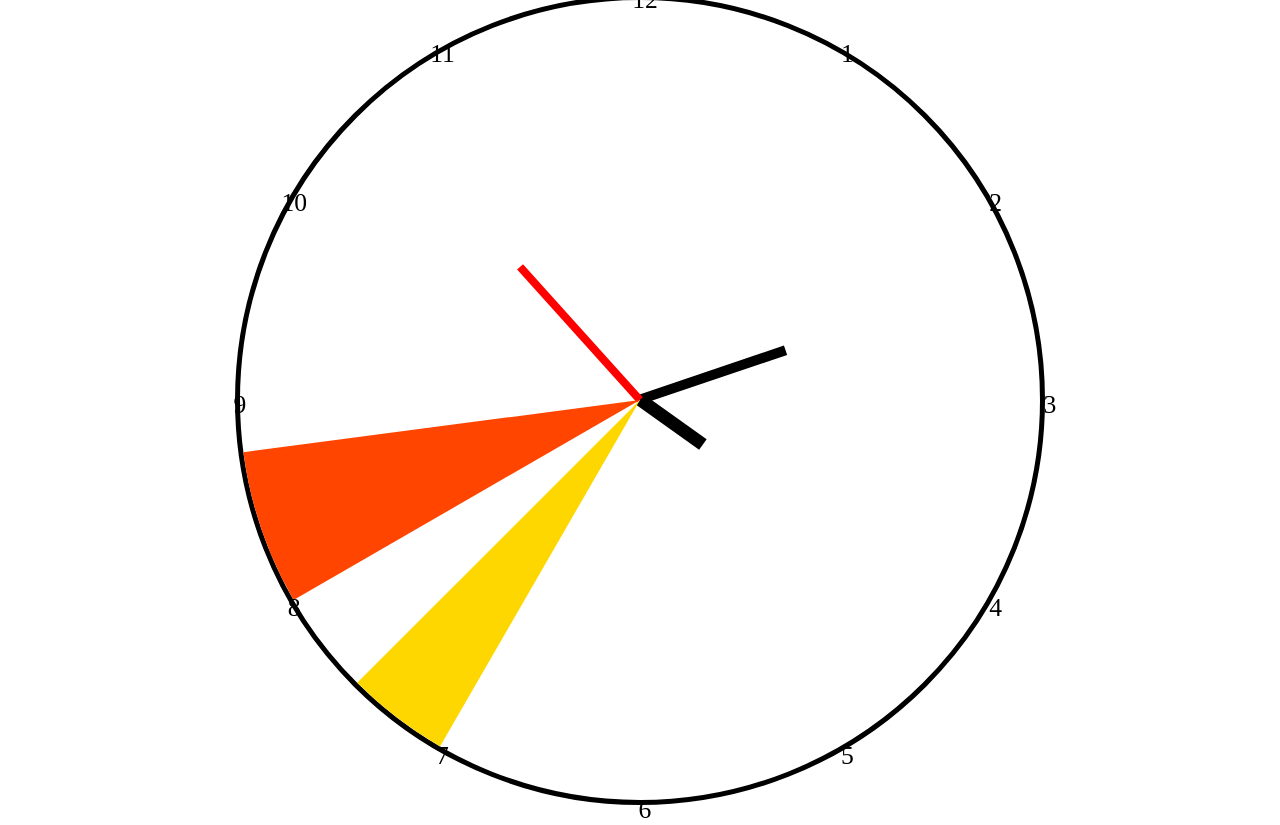
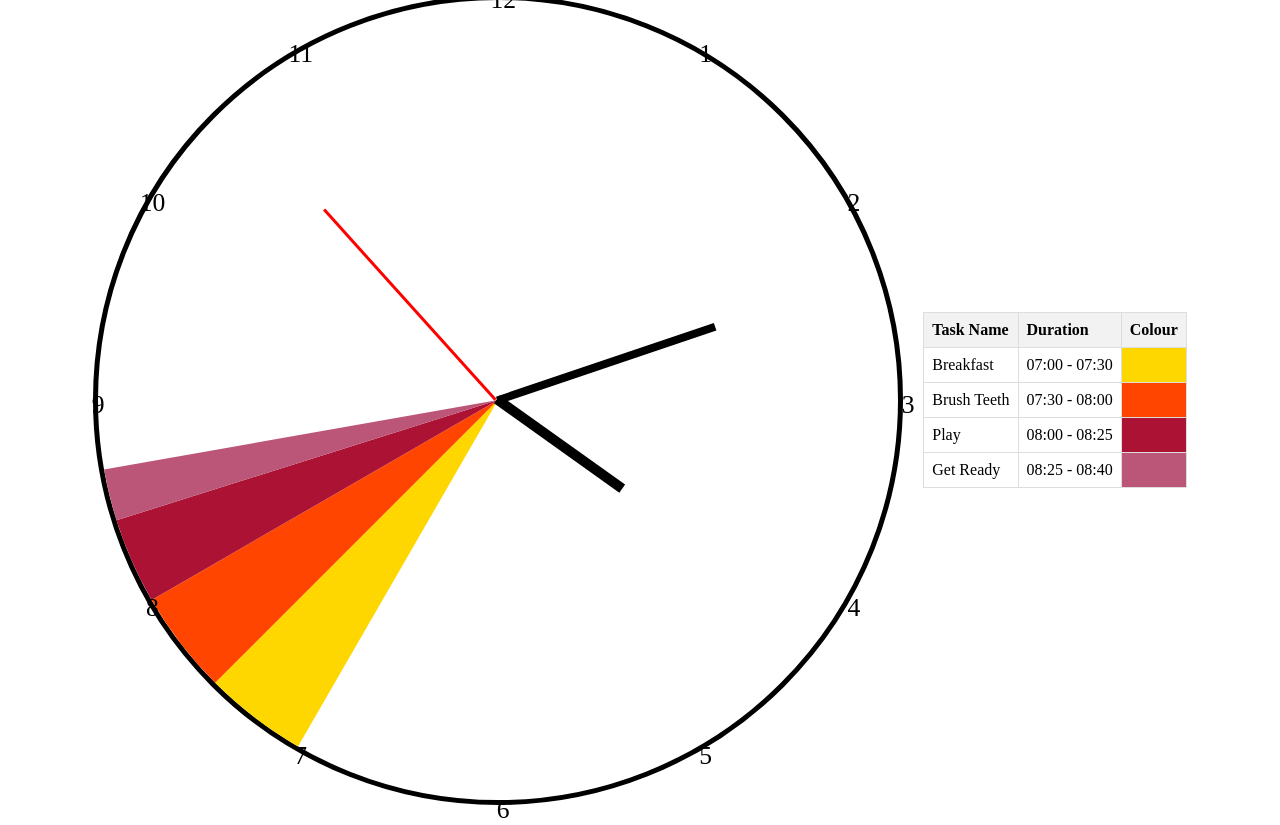
Before and after one commit to michnmi/schedule_clock, a Flask app: page / in a window 1280 px wide. Run offline with Flask 3, Linux system fonts and the light colour scheme.

Commit message:
Display table next to clock with tasks/colours/durations #1

```diff
--- a/static/script.js
+++ b/static/script.js
@@ -46,8 +46,9 @@ function timeToAngle(time) {
 
 let tasks = [
     { start: '07:00', end: '07:30', description: 'Breakfast', color: '#FFD700' },
-    { start: '08:00', end: '08:45', description: 'Study', color: '#FF4500' },
-    // ... other tasks
+    { start: '07:30', end: '08:00', description: 'Brush Teeth', color: '#FF4500' },
+    { start: '08:00', end: '08:25', description: 'Play', color: '#AB1234' },
+    { start: '08:25', end: '08:40', description: 'Get Ready', color: '#BC5678' },
 ];
 
 
@@ -61,7 +62,7 @@ function updateClockHands() {
     const minutes = now.getMinutes();
     const hours = now.getHours();
 
-    const secondDegrees = (seconds / 60) * 360; // Add 90 to offset the initial 90 degrees
+    const secondDegrees = (seconds / 60) * 360;
     const minuteDegrees = (minutes / 60) * 360 + (seconds/60) * 6;
     const hourDegrees = ((hours % 12) / 12 ) * 360 + (minutes/60) * 30;
 
@@ -91,6 +92,34 @@ function positionNumbers() {
     });
 }
 
+function populateTaskTable(tasks) {
+    const tableBody = document.getElementById('taskTableBody');
+    tableBody.innerHTML = ''; // Clear existing content
+
+    tasks.forEach(task => {
+        const row = document.createElement('tr');
+
+        // Task Name
+        const nameCell = document.createElement('td');
+        nameCell.textContent = task.description;
+        row.appendChild(nameCell);
+
+        // Task Duration
+        const durationCell = document.createElement('td');
+        durationCell.textContent = `${task.start} - ${task.end}`;
+        row.appendChild(durationCell);
+
+        // Task Colour
+        const colourCell = document.createElement('td');
+        colourCell.style.backgroundColor = task.color;
+        row.appendChild(colourCell);
+
+        tableBody.appendChild(row);
+    });
+}
+
+populateTaskTable(tasks);
+
 // Initial positioning
 positionNumbers();
 
--- a/static/style.css
+++ b/static/style.css
@@ -30,7 +30,7 @@ body {
 
 .hand {
     position: absolute;
-    bottom: 50%; /* Pivot point at the center of the clock */
+    bottom: 50%;
     left: 50%;
     transform-origin: 50% 100%;
     background-color: black;
@@ -38,58 +38,74 @@ body {
 
 .number {
     position: absolute;
-    font-size: 2vw; /* Responsive font size */
-    width: 30px; /* Fixed width for consistency */
-    height: 30px; /* Fixed height for consistency */
+    font-size: 2vw;
+    width: 30px;
+    height: 30px;
     text-align: center;
-    line-height: 30px; /* For vertical alignment */
+    line-height: 30px;
     transform-origin: center;
     z-index: 10;
 }
 
 
 #hour-hand {
-    width: 1vw; /* Responsive width */
-    height: 6vw; /* Responsive height, adjust based on clock size */
-    bottom: 50%; /* Centering the hand */
+    width: 0.8vw;
+    height: 12vw;
+    bottom: 50%;
     left: calc(50% - 0.5vw); /* Centering based on width */
     background-color: black;
     transform-origin: 50% 100%;
+    z-index: 9;
+
 }
 
 #minute-hand {
-    width: 0.8vw; /* Slightly thinner than the hour hand */
-    height: 12vw; /* Longer than the hour hand */
+    width: 0.6vw;
+    height: 18vw;
     bottom: 50%;
     left: calc(50% - 0.4vw); /* Centering based on width */
     background-color: black;
     transform-origin: 50% 100%;
+    z-index: 9;
+
 }
 
 #second-hand {
-    width: 0.6vw; /* The thinnest of all hands */
-    height: 14vw; /* The longest to reach near the border */
+    width: 0.2vw;
+    height: 20vw;
     bottom: 50%;
     left: calc(50% - 0.3vw); /* Centering based on width */
-    background-color: red; /* Often colored differently for visibility */
+    background-color: red;
     transform-origin: 50% 100%;
 }
-
 
 .task-bit {
     position: absolute;
     border: 2px solid red;
     background-color: red;
-    /* Additional styling will be added later for positioning */
 }
 
-.task-text {
-    color: white; /* Choose a color that stands out against your task colors */
-    font-size: 1vw; /* Adjust size as needed for visibility */
-    text-align: center;
-    position: absolute;
-    width: 100%; /* Ensure it spans the width of the task bit */
-    top: 50%; /* Center vertically */
-    transform: translateY(-50%); /* Align text center within the task bit */
-    pointer-events: none; /* Prevents text from blocking click events on the task bit */
+.container {
+    display: flex;
+    align-items: center;
+    justify-content: center;
 }
+
+.task-table {
+    margin-left: 20px; /* Space between clock and table */
+}
+
+.task-table table {
+    border-collapse: collapse;
+    width: 100%;
+}
+
+.task-table th, .task-table td {
+    border: 1px solid #ddd;
+    padding: 8px;
+    text-align: left;
+}
+
+.task-table th {
+    background-color: #f2f2f2;
+}
--- a/templates/index.html
+++ b/templates/index.html
@@ -6,6 +6,7 @@
     <link rel="stylesheet" href="{{ url_for('static', filename='style.css') }}">
 </head>
 <body>
+    <div class="container">
         <div id="clock">
             <div class="number">12</div>
             <div class="number">1</div>
@@ -25,6 +26,21 @@
             <svg id="clock-tasks" width="100%" height="100%" viewbox="0 0 100 100">
             </svg>
         </div>
+        <div class="task-table">
+            <table>
+                <thead>
+                    <tr>
+                        <th>Task Name</th>
+                        <th>Duration</th>
+                        <th>Colour</th>
+                    </tr>
+                </thead>
+                <tbody id="taskTableBody">
+                    <!-- Task rows will be inserted here -->
+                </tbody>
+            </table>
+        </div>
+    </div>
     <script src="{{ url_for('static', filename='script.js') }}"></script>
 </body>
 </html>
```
Also changed, not shown: images/example.png. Lines whose indentation alone changed are shown as unchanged.
